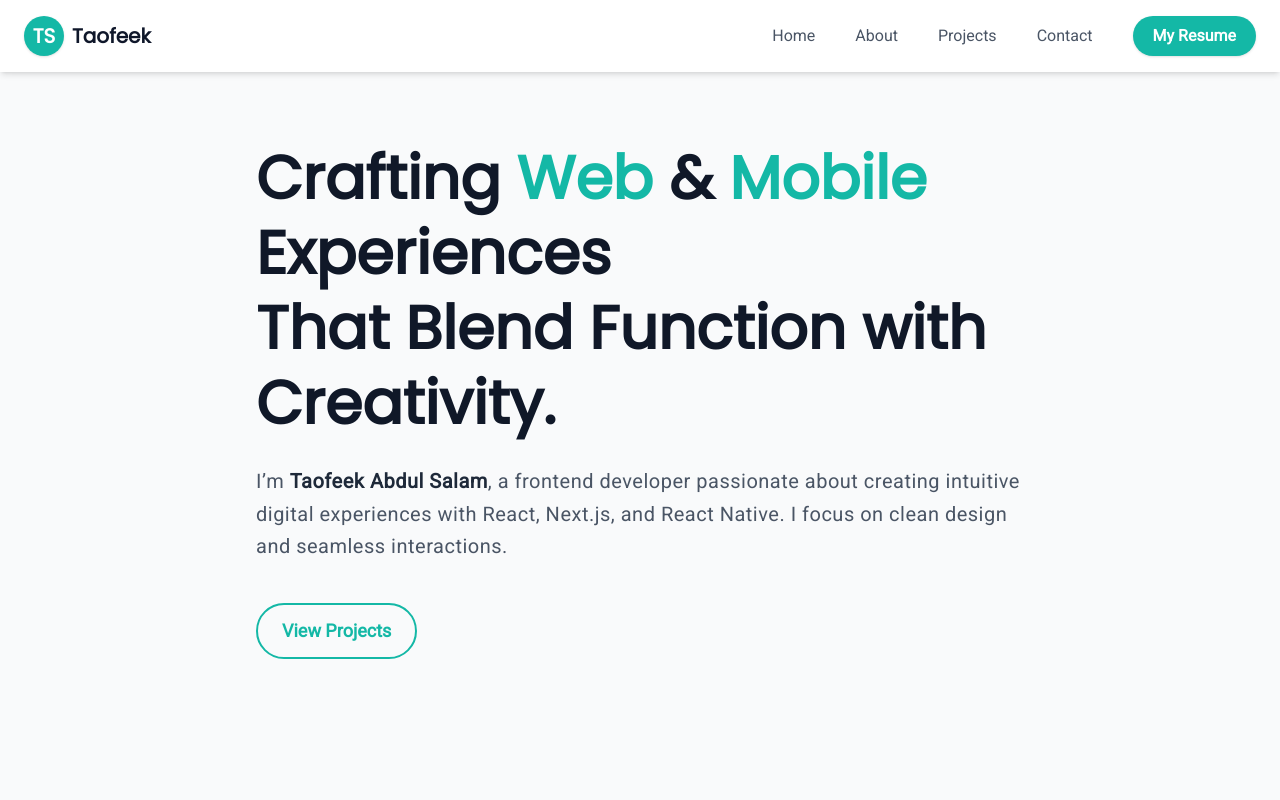
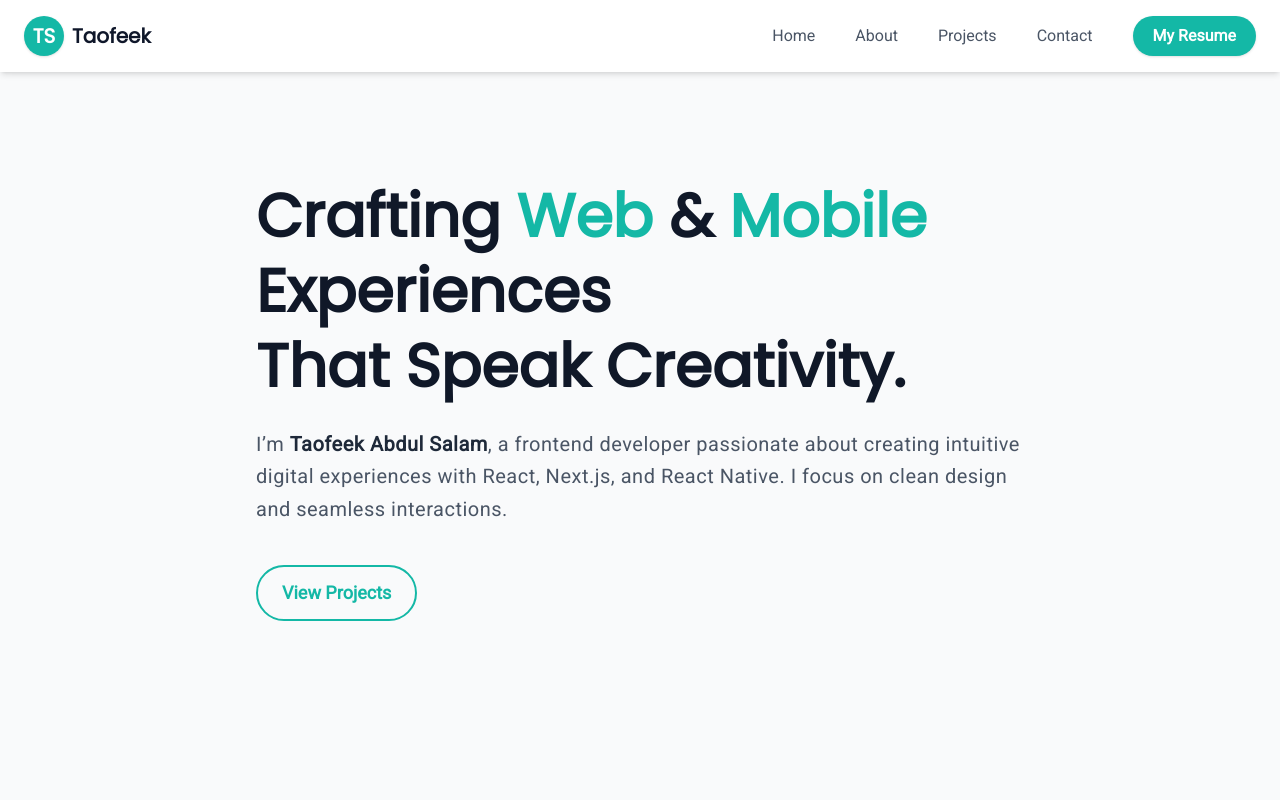
Before and after one commit to salmoon7/taoefeekportfolio, a React (Vite) app: page / in a window 1280 px wide. Shown: the top 800 px of the page. Built offline with nearby package versions, Linux system fonts and the light colour scheme.

Commit message:
updated resume

```diff
--- a/src/components/Hero.jsx
+++ b/src/components/Hero.jsx
@@ -37,8 +37,7 @@ const Hero = () => {
         >
           Crafting <span className="text-accent">Web</span> &{" "}
           <span className="text-accent">Mobile</span> Experiences{" "}
-          <br className="hidden sm:block" /> That Blend Function with
-          Creativity.
+          <br className="hidden sm:block" /> That Speak Creativity.
         </motion.h1>
 
         <motion.p
--- a/src/components/NavBar.jsx
+++ b/src/components/NavBar.jsx
@@ -31,7 +31,7 @@ const ModernNavbar = () => {
             </a>
           ))}
           <a
-            href="/Taofeek_Abdul_Salam_Resume.pdf"
+            href="/my-resume.pdf"
             target="_blank"
             rel="noopener noreferrer"
             className="bg-[#14b8a6] text-white px-5 py-2 rounded-full font-semibold shadow hover:bg-[#0d9488] transition duration-300"
```
Also changed, not shown: 1 other file (tests, documents, lock files or other folders).
